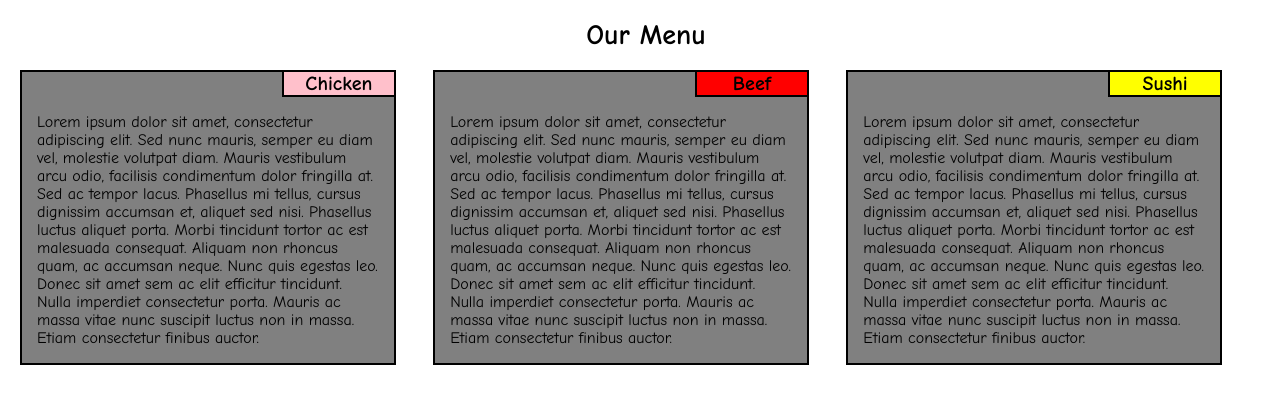
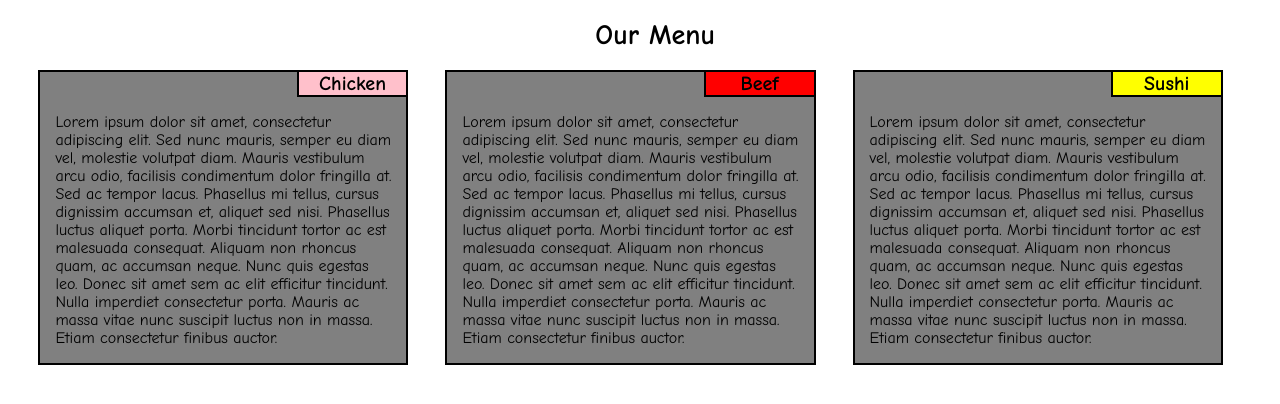
Before and after one commit to debbyohanne/fullstackcoursera, a plain HTML site: page mod2_solution/index.html in a window 1280 px wide. Drawn offline with Linux system fonts and the light colour scheme.

Commit message:
final assignment

```diff
--- a/mod2_solution/css/css_mod2_solution.css
+++ b/mod2_solution/css/css_mod2_solution.css
@@ -2,7 +2,7 @@ body {
   background-color: white;
   font-size: 1em;
   font-family: "Comic Sans MS", "Comic Sans";
-  margin-left: 20px;
+  margin-left: 3%;
 }
 
 * {
```
